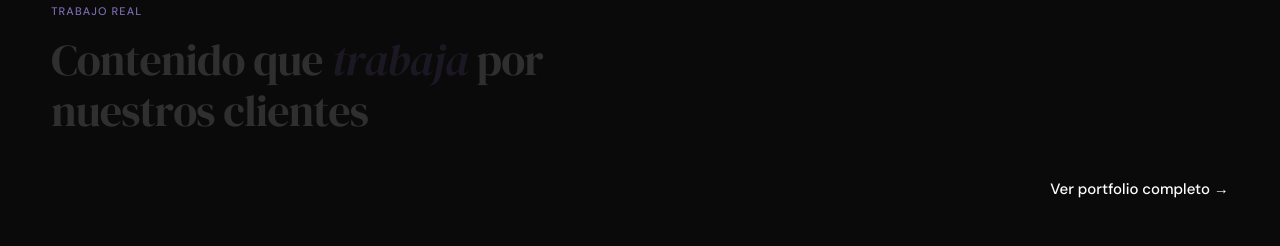
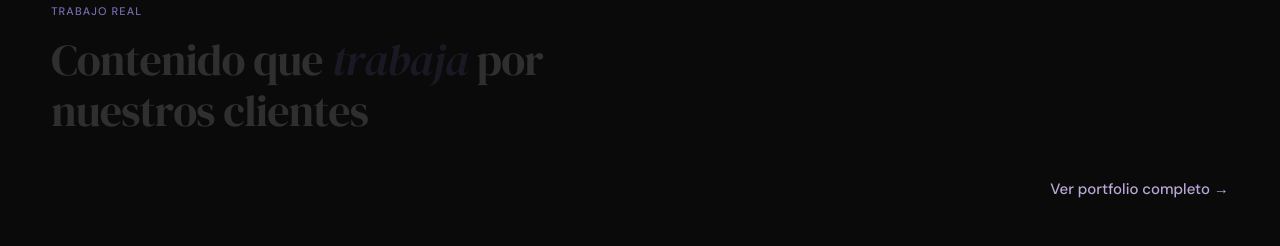
Before and after one commit to ThomiReynoso/nexus-digital-lab, an Astro site: page / in a window 1280 px wide. Shown: the part 3044-3290 px from the top of the page. Built offline with nearby package versions, Linux system fonts and the light colour scheme; Astro itself is replaced by a stand-in of ours.

```diff
--- a/src/components/Portfolio.astro
+++ b/src/components/Portfolio.astro
@@ -48,7 +48,7 @@ const cards = data.cases.map((c) => ({
   }
 
   .portfolio-all {
-    color: var(--color-purple-light);
+    color: var(--color-purple);
     font-size: 15px;
     font-weight: 500;
     text-decoration: none;
```
Also changed, not shown: public/portfolio-contenido/pomposo-y-peligroso/editado.jpg.
